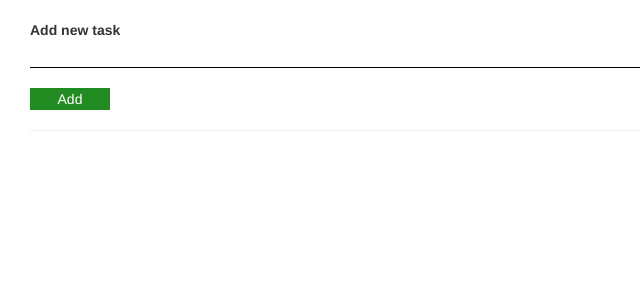
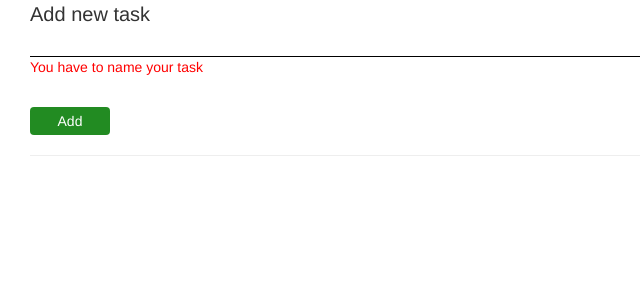
Before and after one commit to KolosUK/JSPCamp, an Angular app: page / in a window 1280 px wide. Shown: the top 300 px of the page, without its empty margins (0-640 px from the left). Built offline with nearby package versions, Linux system fonts and the light colour scheme.

Commit message:
make error message when input is empty

```diff
--- a/src/app/app.component.css
+++ b/src/app/app.component.css
@@ -1,9 +1,31 @@
-.new-item-add {
+.task-to-add {
   display: flex;
   justify-content: space-between;
-  margin: 20px 0 0 0;
   flex-direction: column;
 }
+
+.task-to-add__label {
+  font-size: 20px;
+  font-weight: 400;
+}
+/*
+#task-to-add__name {
+  border: 1px solid black;
+  padding: 10px 0 0 20px;
+  border: none;
+  border-bottom: 1px solid black;
+}
+
+#task-to-add__name:focus {
+  outline: none;
+}
+
+.add-button {
+  color: white;
+  background-color: forestgreen;
+  border: none;
+  width: 80px;
+} */
 
 input:focus {
   outline: none;
@@ -17,8 +39,14 @@ input[type="text"] {
 
 .add-button {
   margin: 20px 0 0 0;
+  padding: 4px 0;
   color: white;
   background-color: forestgreen;
   border: none;
   width: 80px;
+  border-radius: 4px;
 }
+
+.task-to-add__notification {
+  color: red;
+}
--- a/src/app/app.component.html
+++ b/src/app/app.component.html
@@ -1,6 +1,7 @@
-<div class="new-item-add">
-    <label for="new-task-name">Add new task</label>
-    <input type="text" id="add-task-name" [(ngModel)]='taskName'>
+<div class="task-to-add">
+    <label class="task-to-add__label">Add new task</label>
+    <input type="text" id="task-to-add__name" [(ngModel)]='taskName' ngModel required>
+    <p class="task-to-add__notification">{{errorEmptyField}}</p>
     <button class="add-button" (click)="onCreateButtonClick()">Add</button>
 </div>
 
--- a/src/app/app.component.ts
+++ b/src/app/app.component.ts
@@ -9,6 +9,7 @@ import Task from './task';
 export class AppComponent {
   tasks: Task[] = new Array();
   taskName: string;
+  errorEmptyField: string = 'You have to name your task';
 
   constructor() {}
 
--- a/src/app/new-item/new-item.component.html
+++ b/src/app/new-item/new-item.component.html
@@ -1,5 +1,5 @@
 <div class="task-to-add">
     <input type="text" name="task name" id="task-to-add__name">
-    <button class="add-button" (click)="onCreateButtonClick()">Add</button>
+    <button class="add-button" (click)="onCreateButtonClick()" [disabled]="itemCreated">Add</button>
     <app-task-item></app-task-item>
 </div>
```
